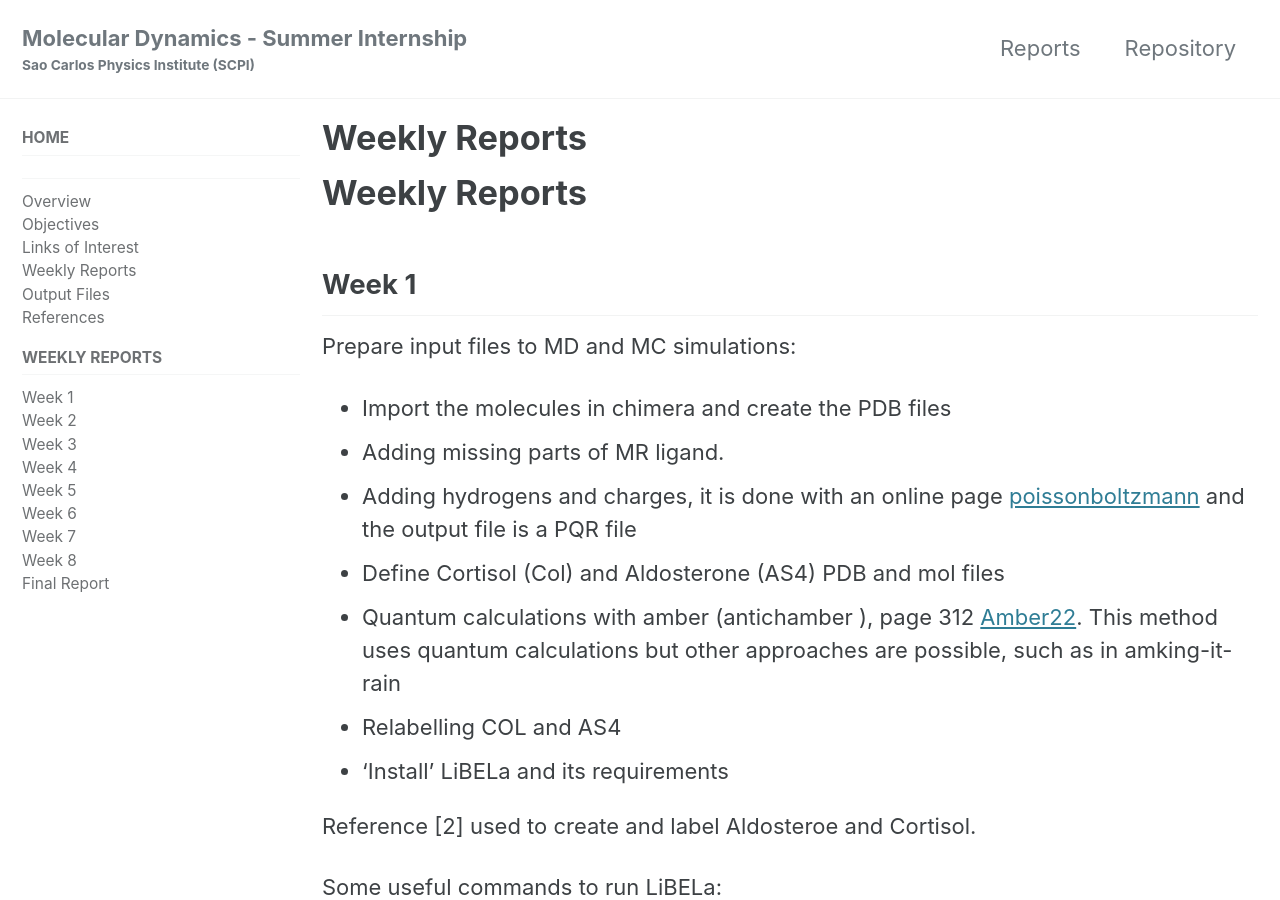
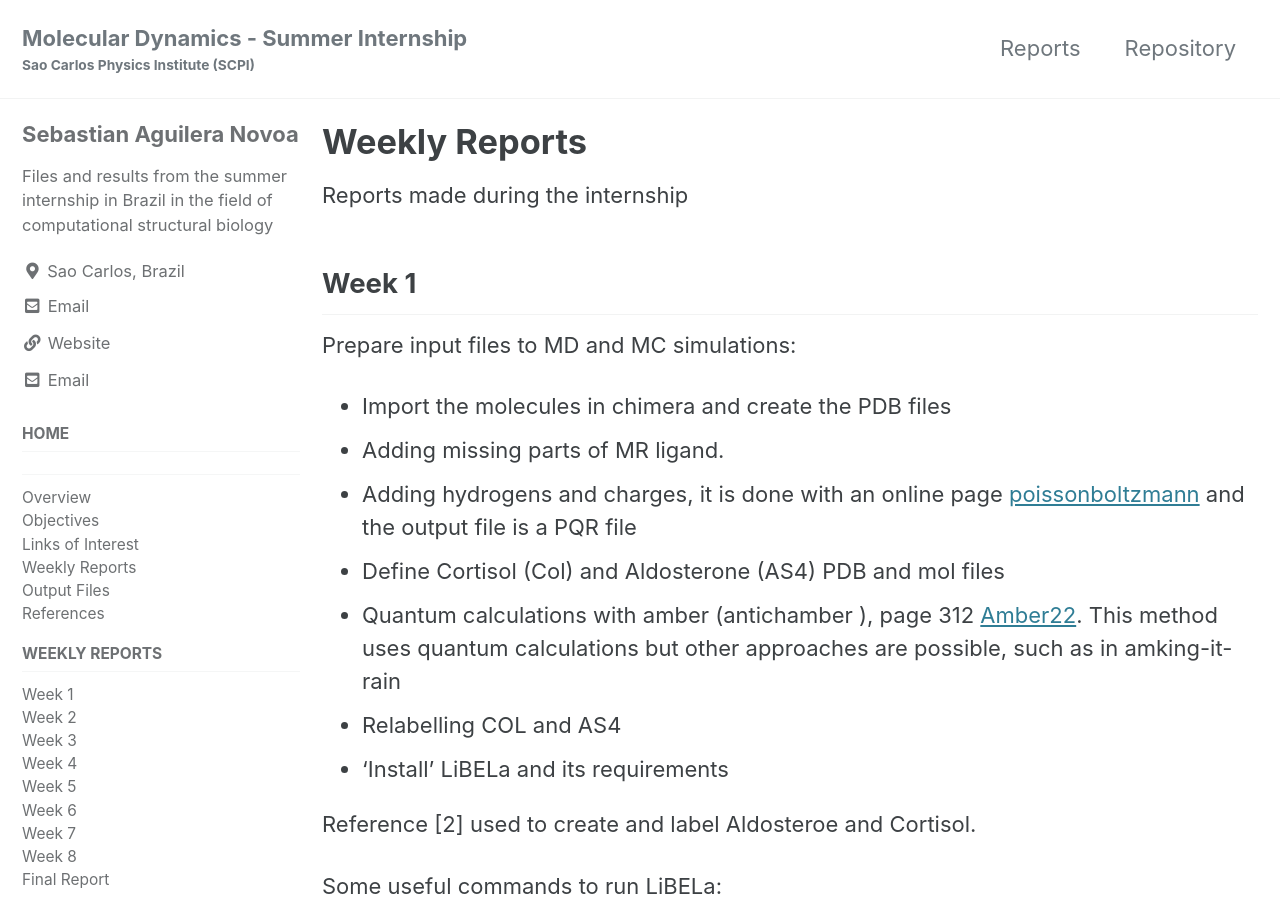
Before and after one commit to saguileran/MD-SCPI, a Jekyll site: the page built from reports.md, in a window 1280 px wide and 900 px high. Built offline with Jekyll 4.4.1, drawn with Linux system fonts in a browser that asks for light colours; cached includes are drawn as plain includes; our own code applies the rules of GitHub Pages for plain Markdown files.

Commit message:
Update reports.md

```diff
--- a/reports.md
+++ b/reports.md
@@ -11,7 +11,9 @@
   nav: "reports"
 ---
 
-# Weekly Reports
+<h1> Weekly Reports </h1>
+
+Reports made during the internship
 
 ## Week 1
 
```
Also changed, not shown: other parts of reports.md (+1 -1 lines).
